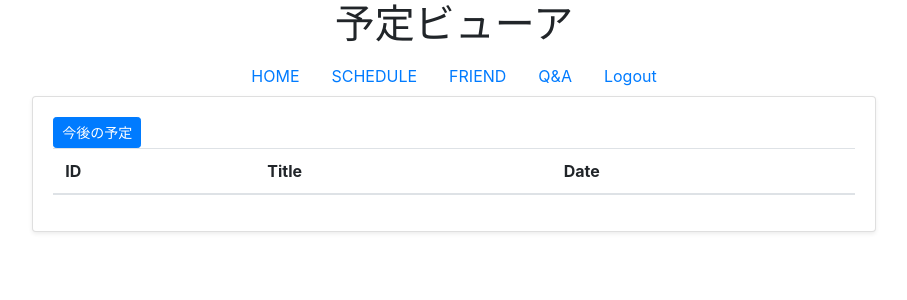
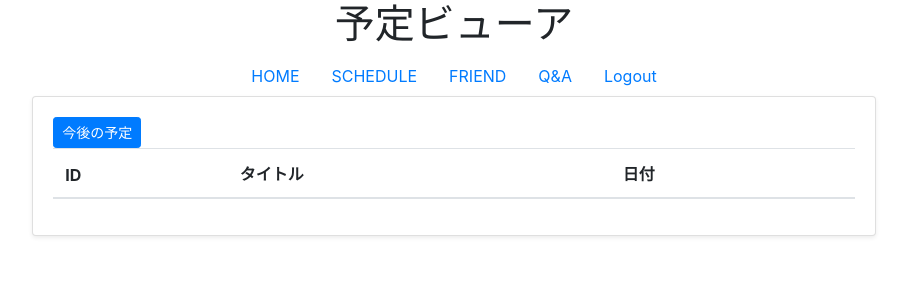
Before and after one commit to SomaSasaki/django_taskapp, a Django app: template templates/home.html in a window 1280 px wide. Shown: the top 300 px of the page, without its empty margins (186-1093 px from the left). Run offline with Django 3.2, Linux system fonts and the light colour scheme; the template is opened without the code that fills it, so the values that code supplies are empty; some libraries are stand-ins or nearby versions.

Commit message:
fix home.html

```diff
--- a/templates/home.html
+++ b/templates/home.html
@@ -9,8 +9,8 @@
         <thead>
         <tr>
             <th scope="col">ID</th>
-            <th scope="col">Title</th>
-            <th scope="col">Date</th>
+            <th scope="col">タイトル</th>
+            <th scope="col">日付</th>
         </tr>
         </thead>
         <tbody>
```
